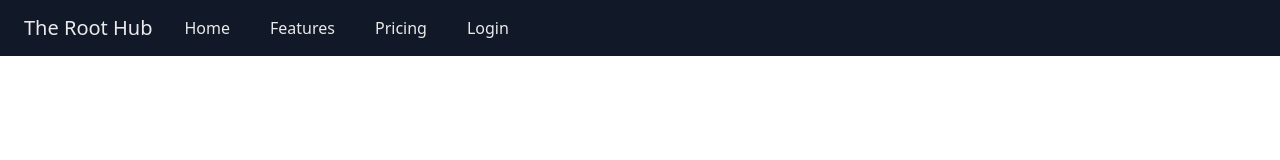
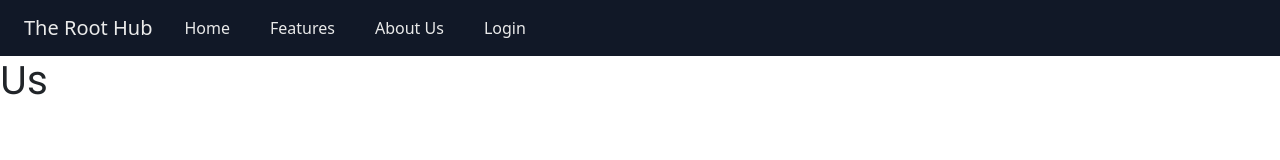
Before and after one commit to allenstfort23/the-root-hub, a React (Vite) app in the folder client/: page /aboutus in a window 1280 px wide. Shown: the top 160 px of the page. Built offline with nearby package versions, Linux system fonts and the light colour scheme.

Commit message:
Add Aboutus page

```diff
--- a/client/src/App.tsx
+++ b/client/src/App.tsx
@@ -7,6 +7,7 @@ import Login from "./pages/Login/Login";
 import Loading from "./components/Animation/Loading";
 import ProtectedRoute from "./components/ProtectedRoute";
 import Dashboard from "./pages/Dashboard/Dashboard";
+import AboutUs from "./pages/About/AboutUs";
 
 import "./App.css";
 
@@ -42,6 +43,7 @@ function App() {
               element={<Login setIsAuthenticated={setIsAuthenticated} />}
             />
             <Route path="/signup" element={<SignUp />} />
+            <Route path="/aboutus" element={<AboutUs />} />
             <Route element={<ProtectedRoute />}>
               <Route
                 path="/dashboard"
--- a/client/src/components/Navbar/Navbar.tsx
+++ b/client/src/components/Navbar/Navbar.tsx
@@ -36,9 +36,9 @@ const Navbar = ({ isAuthenticated, handleLogOut }: NavbarProps) => {
               </a>
             </li>
             <li className="nav-item">
-              <a className="nav-link" href="#">
-                Pricing
-              </a>
+              <Link to="/aboutus" className="nav-link">
+                About Us
+              </Link>
             </li>
             <li className="nav-item">
               {isAuthenticated ? (
--- /dev/null
+++ b/client/src/pages/About/AboutUs.tsx
@@ -0,0 +1,5 @@
+const AboutUs = () => {
+  return <h1>Us</h1>;
+};
+
+export default AboutUs;
```
